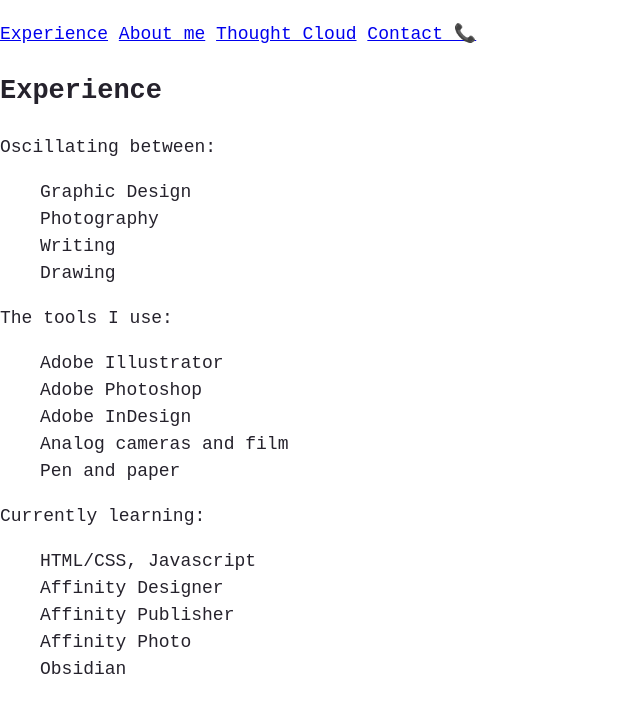
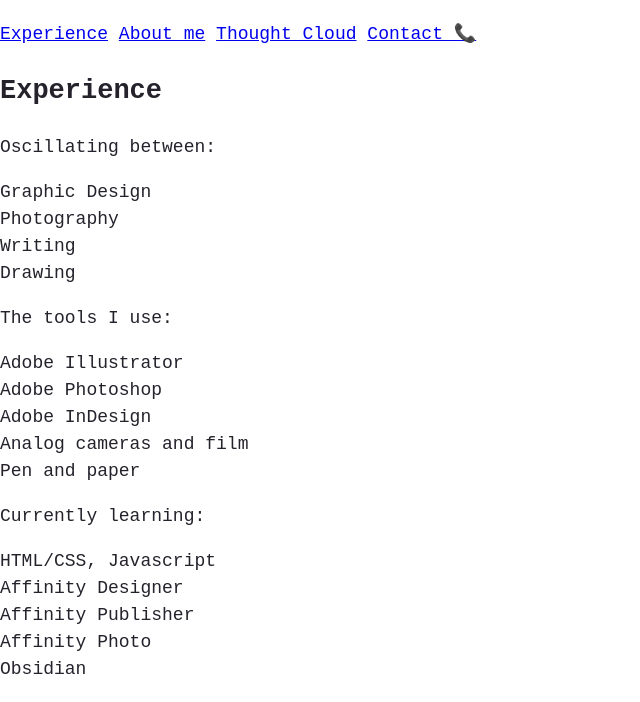
Before and after one commit to MathiSans/personal_website, a plain HTML site: page index.html in a window 1280 px wide. Shown: the part 81-783 px from the top of the page, without its empty margins (0-640 px from the left). Drawn offline with Linux system fonts and the light colour scheme.

Commit message:
correction in ul

```diff
--- a/css/styles.css
+++ b/css/styles.css
@@ -3,11 +3,16 @@
   font-size: 18px;
   line-height: 1.5;
   color: #25222c;
+  max-width: 640px;
   padding: 0;
   margin: 0;
   padding-top: 0;
 }
 
-ul {
+ul,
+li {
   list-style: none;
+  list-style-position: inside;
+  margin: 0;
+  padding: 0;
 }
```
